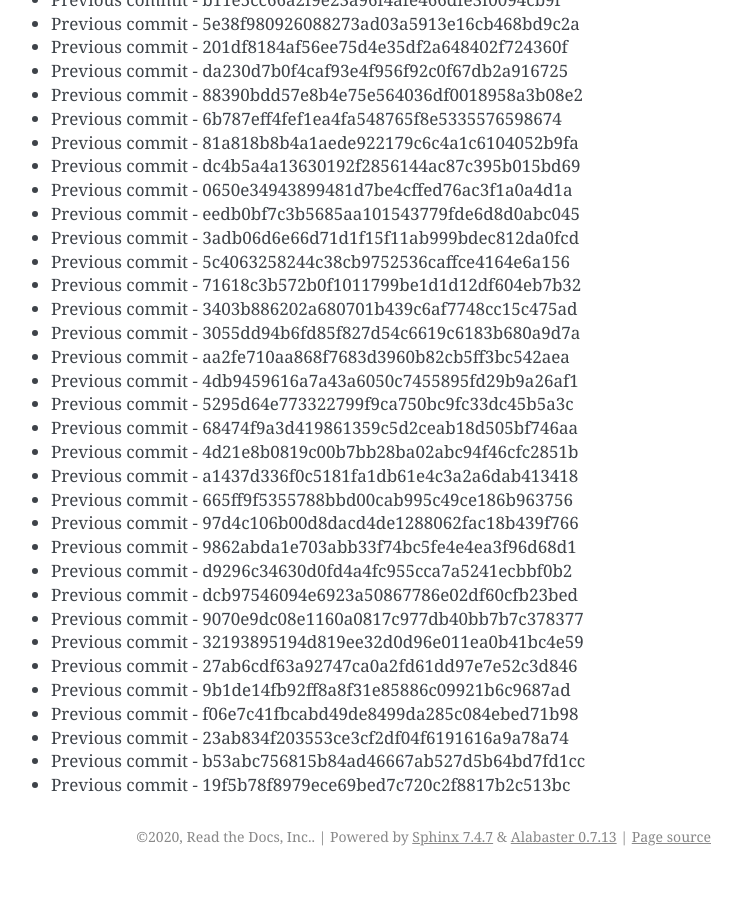
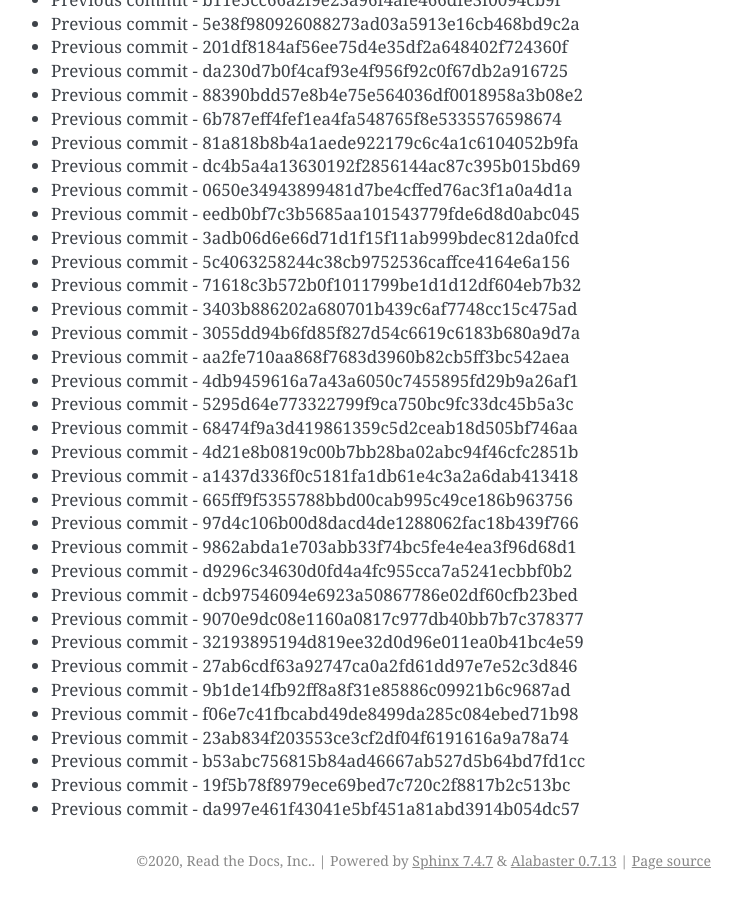
Before and after one commit to readthedocs/rtd-git-stresstest, a Sphinx documentation site: the page built from docs/updates.rst, in a window 1280 px wide and 900 px high, scrolled down 85325 px. Shown: the whole window, without its empty margins (399-1141 px from the left). Built offline with Sphinx 7.4.7, drawn with Linux system fonts in a browser that asks for light colours; before the commit the page ends 86201 px from its top, so only the background shows below that.

Commit message:
Generating commit from previous: da997e461f43041e5bf451a81abd3914b054dc57

```diff
--- a/docs/updates.rst
+++ b/docs/updates.rst
@@ -3617,3 +3617,4 @@ It can be tested for any performance characteristics.
 * Previous commit - 23ab834f203553ce3cf2df04f6191616a9a78a74
 * Previous commit - b53abc756815b84ad46667ab527d5b64bd7fd1cc
 * Previous commit - 19f5b78f8979ece69bed7c720c2f8817b2c513bc
+* Previous commit - da997e461f43041e5bf451a81abd3914b054dc57
```
